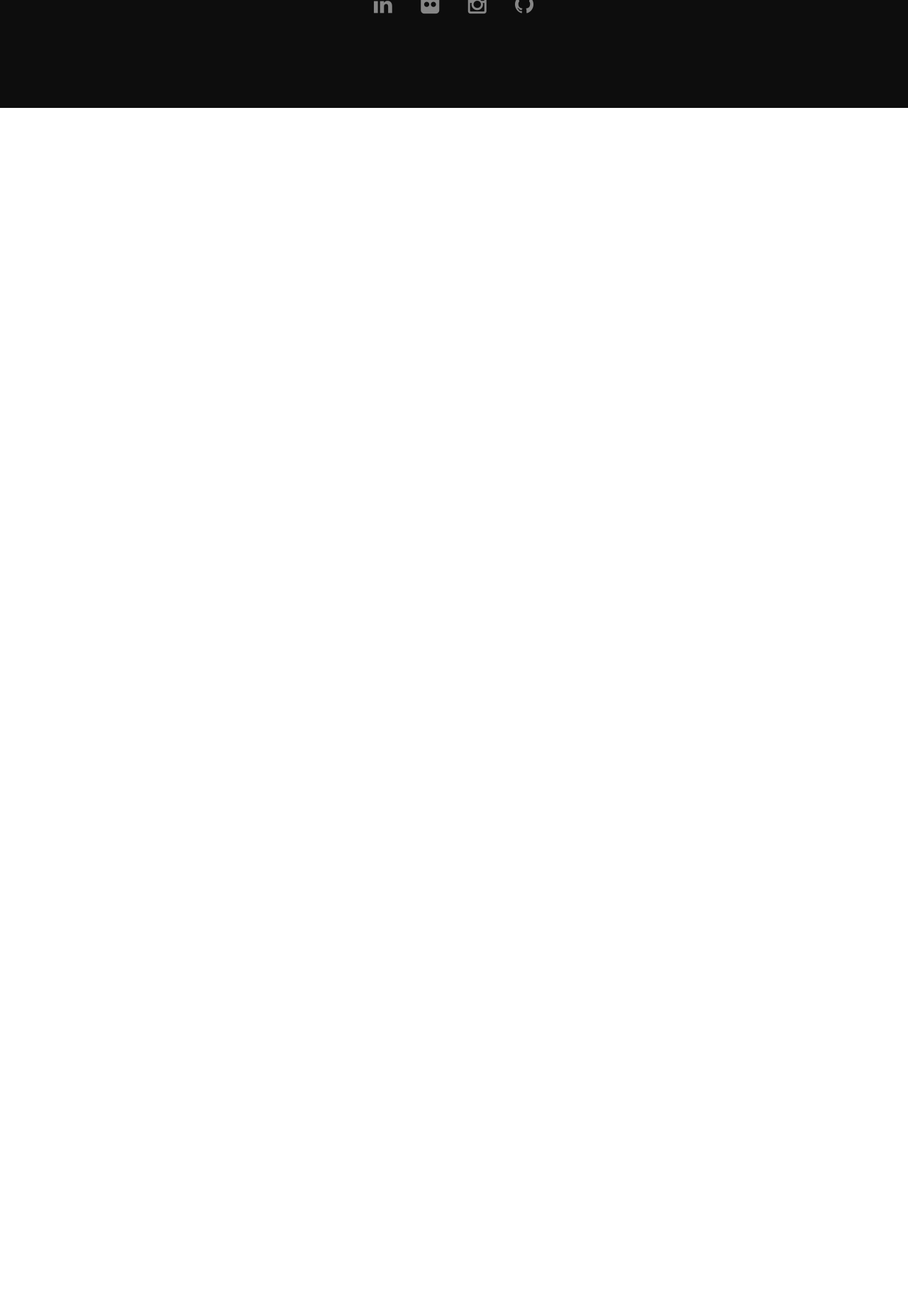
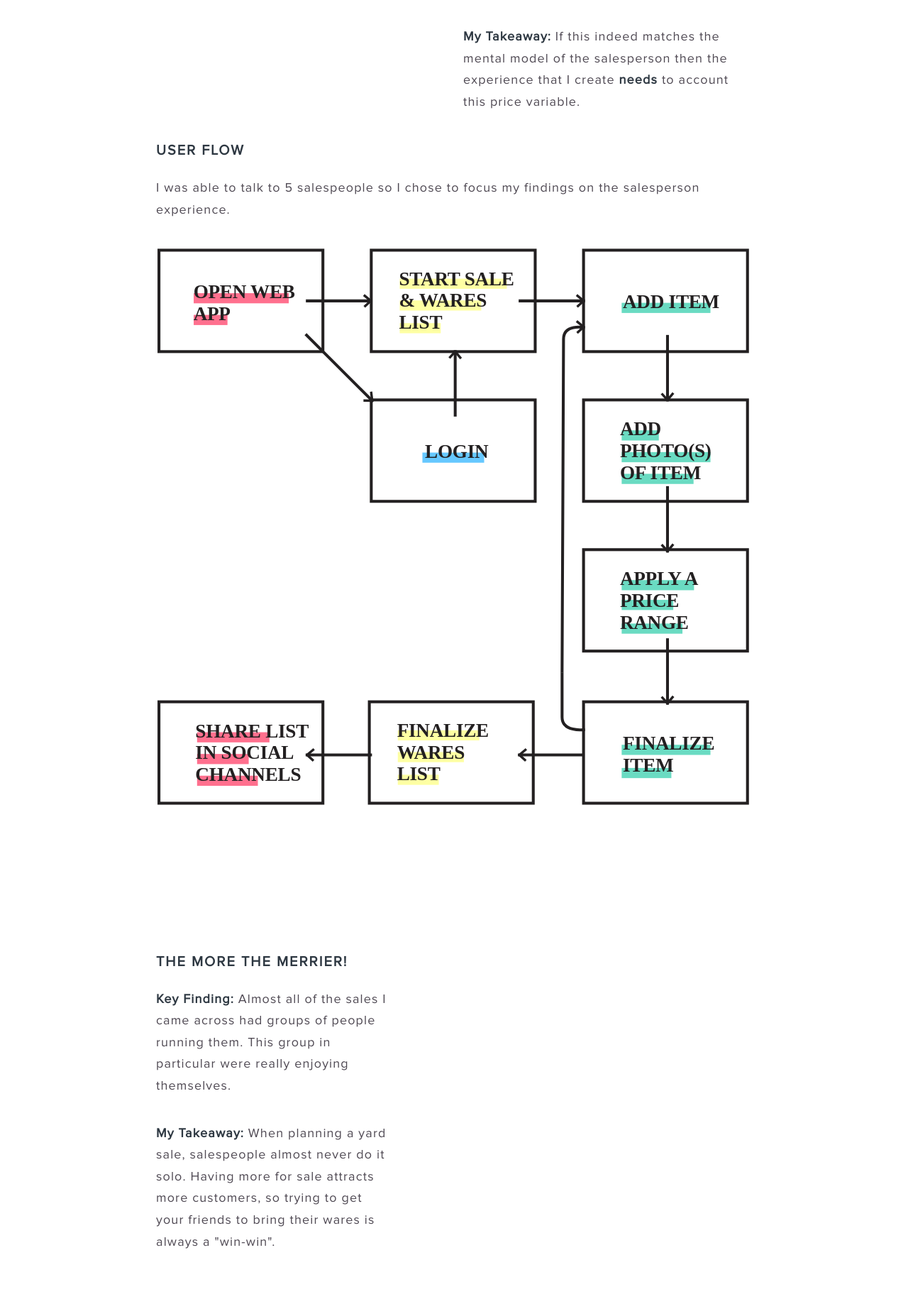
Before and after one commit to ecsmith/bleh, a PHP site: page /google-design/ in a window 1280 px wide. Shown: the part 3622-5459 px from the top of the page at 71% size. Before the commit the page ends 3774 px from the top, so only its background shows below. Run offline with PHP 8.4, Linux system fonts and the light colour scheme.

Commit message:
additions to google design challenge

```diff
--- a/cisco/index.html
+++ b/cisco/index.html
@@ -32,7 +32,7 @@
 							<li><a href="../">Home</a></li>
 							<li><a href="../perforce/">Perforce</a></li>
 							<li><a href="../givjoy/">GivJoy</a></li>
-							<li><a href="../content-mutual/">Content Mutual</a></li>
+							<li><a href="../google-design/">Google Design</a></li>
 							<li><a href="../scholastic/">Scholastic</a></li>
 							<li><a href=".">Cisco</a></li>
 							<li><a href="https://github.com/erchsm/M-E">M&E</a></li>
--- a/givjoy/index.html
+++ b/givjoy/index.html
@@ -33,7 +33,7 @@
 								<li><a href="../">Home</a></li>
 								<li><a href="../perforce/">Perforce</a></li>
 								<li><a href="../givjoy/">GivJoy</a></li>
-								<li><a href="../content-mutual/">Content Mutual</a></li>
+								<li><a href="../google-design/">Google Design</a></li>
 								<li><a href="../scholastic/">Scholastic</a></li>
 								<li><a href=".">Cisco</a></li>
 								<li><a href="https://github.com/erchsm/M-E">M&E</a></li>
--- a/google-design/index.html
+++ b/google-design/index.html
@@ -3,9 +3,9 @@
 <head>
 	<title>Google Design Challenge: Case Study</title>
 	<link rel="shortcut icon" href="../favicon.ico" />
-	<meta prefix="og: http://ogp.me/ns#" property="og:image" content="https://raw.githubusercontent.com/erchsm/me/gh-pages/content-mutual/images/bg.png" />
+	<meta prefix="og: http://ogp.me/ns#" property="og:image" content="https://raw.githubusercontent.com/erchsm/me/gh-pages/google-design/images/bg.png" />
 	<meta prefix="og: http://ogp.me/ns#" />
-	<meta property="image" content="https://raw.githubusercontent.com/erchsm/me/gh-pages/content-mutual/images/bg.png"/>
+	<meta property="image" content="https://raw.githubusercontent.com/erchsm/me/gh-pages/google-design/images/bg.png"/>
 	<meta name="description" content="I'm a UI/UX Designer & Engineer located in the SF Bay Area. I've prepared this site to showcase my work. For code samples check out my Github.">
 	<meta charset="utf-8" />
 	<meta name="viewport" content="width=device-width, initial-scale=1" />
@@ -84,7 +84,7 @@
 							</div>
 							<div class="6u 12u(medium)">
 								<p>
-									I decided to venture out and do some contextual inquiry at a few yard sales I found around Oakland via Craigslist.
+									I decided to venture out and do some contextual inquiry at a few yard/garage sales I found around Oakland. Because it was a holiday weekend the it wasn't too hard to find them.
 								</p>
 								<p>
 									At a high level I was aiming to learn more about these 2 user groups. I created a small list of questions I was hoping to answer about each user group:
@@ -120,6 +120,9 @@
 						<div class="row">
 							<div class="12u$ 12u$(medium)">
 								<h3>KEY FINDINGS / TAKEAWAYS</h3>
+								<p>
+									I was able to talk to 5 salespeople so I chose to focus my findings on the salesperson experience.
+								</p>
 							</div>
 							<div class="6u 12u(medium)">
 								<span class="image fit"><img src="images/friends.png" alt=""/>
@@ -139,7 +142,7 @@
 
 						<div class="row">
 							<div class="6u 12u(medium)">
-								<span class="image fit"><img src="images/lyft.png" alt=""/>
+								<span class="image fit"><img src="images/headless.png" alt=""/>
 								</span>
 							</div>
 							<div class="6u$ 12u$(medium)">
@@ -156,13 +159,13 @@
 								<p>
 
 									<p>
-										<strong>My Takeaway:</strong> I was inspired by the idea of sharing a list of items with a selected group via social media.
+										<strong>My Takeaway:</strong> The experience I create would need to be able to integrate into these channels. If my experience we're to support photos then I would have to make that experience as seemless as possible.
 									</p>
 								</div>
 							</div>
 							<div class="row">
 								<div class="6u 12u(medium)">
-									<span class="image fit"><img src="images/headless.png" alt=""/>
+									<span class="image fit"><img src="images/lyft.png" alt=""/>
 									</span>
 								</div>
 								<div class="6u$ 12u$(medium)">
@@ -173,7 +176,7 @@
 										This group of salespeople were attempting to target a particular type of person to buy this box of goodies by posting a picture of the item in a Private Lyft Driver Facebook group.
 									</p>
 									<p>
-										<strong>My Takeaway:</strong> I was inspired by the idea of sharing a list of items with a selected group via social media.
+										<strong>My Takeaway:</strong> I was inspired by the idea of sharing a list of items with a selected group via social media. I wanted to work this idea into my user flow.
 									</p>
 								</div>
 							</div>
@@ -187,12 +190,46 @@
 									<h3>Prices are changing all the time!</h3>
 									<p>
 										<strong>Key Finding:</strong>
-										This group of salespeople were attempting to target a particular type of person to buy this box of goodies by posting a picture of the item in a Private Lyft Driver Facebook group.
+										This woman who claimed to be a "Yard Sale Expert" said that the prices of her wares change all the time throughout the sale. "The goal of a yard sale is to sell all your junk. If you don't sell all of you're wares by the end of the day then its not a successful sale–even if that means giving things away."
 									</p>
 									<p>
-										<strong>My Takeaway:</strong> I was inspired by the idea of sharing a list of items with a selected group via social media.
+										<strong>My Takeaway:</strong> If this indeed matches the mental model of the salesperson then the experience that I create <b>needs</b> to account this price variable.
 									</p>
 								</div>
+							</div>
+							<div class="row">
+								<div class="12u$ 12u$(medium)">
+									<h3>User Flow</h3>
+									<p>
+										I was able to talk to 5 salespeople so I chose to focus my findings on the salesperson experience.
+									</p>
+									<span class="image fit"><img src="images/flow-1.svg" alt=""/>
+									</span>
+								</div>
+								<div class="7u 12u(medium)">
+
+								</div>
+								<div class="5u$ 12u$(medium)">
+
+									<h3>the more the merrier!</h3>
+									<p><strong>Key Finding:</strong>
+										Almost all of the sales I came across had groups of people running them. This group in particular were really enjoying themselves.
+									</p>
+									<p>
+										<strong>My Takeaway:</strong> When planning a yard sale, salespeople almost never do it solo. Having more for sale attracts more customers, so trying to get your friends to bring their wares is always a "win-win".
+									</p>
+								</div>
+							</div>
+						</section>
+						<section id="cta" class="wrapper style5">
+							<div class="inner">
+								<header>
+									<h3>High Fidelity Prototype</h3>
+									<p>For the higher fidelity mock-ups I decided to use Google's Material Design template for the card based design: <a href="http://www.getmdl.io/templates/index.html">www.getmdl.io</a>. </p>
+								</header>
+								<ul class="actions vertical">
+									<li><a href="../google-design/prototype/" class="button fit">MY PROTOTYPE</a></li>
+								</ul>
 							</div>
 						</section>
 
--- a/perforce/index.html
+++ b/perforce/index.html
@@ -35,7 +35,7 @@
 								<li><a href="../">Home</a></li>
 								<li><a href=".">Perforce</a></li>
 								<li><a href="../givjoy/">GivJoy</a></li>
-								<li><a href="../content-mutual/">Content Mutual</a></li>
+								<li><a href="../google-design/">Google Design</a></li>
 								<li><a href="../scholastic/">Scholastic</a></li>
 								<li><a href="../cisco/">Cisco</a></li>
 								<li><a href="https://github.com/erchsm/M-E">M&E</a></li>
```
Also changed, not shown: google-design/prototype/css/styles.css (+45 -36 lines), google-design/prototype/index.html (+18 -7 lines), givjoy/images/road_03.png (added), google-design/images/flow-1.png (added), google-design/images/flow-1.svg (added), google-design/images/sale.png, google-design/prototype/images/co3.png (added), 2 other files.
